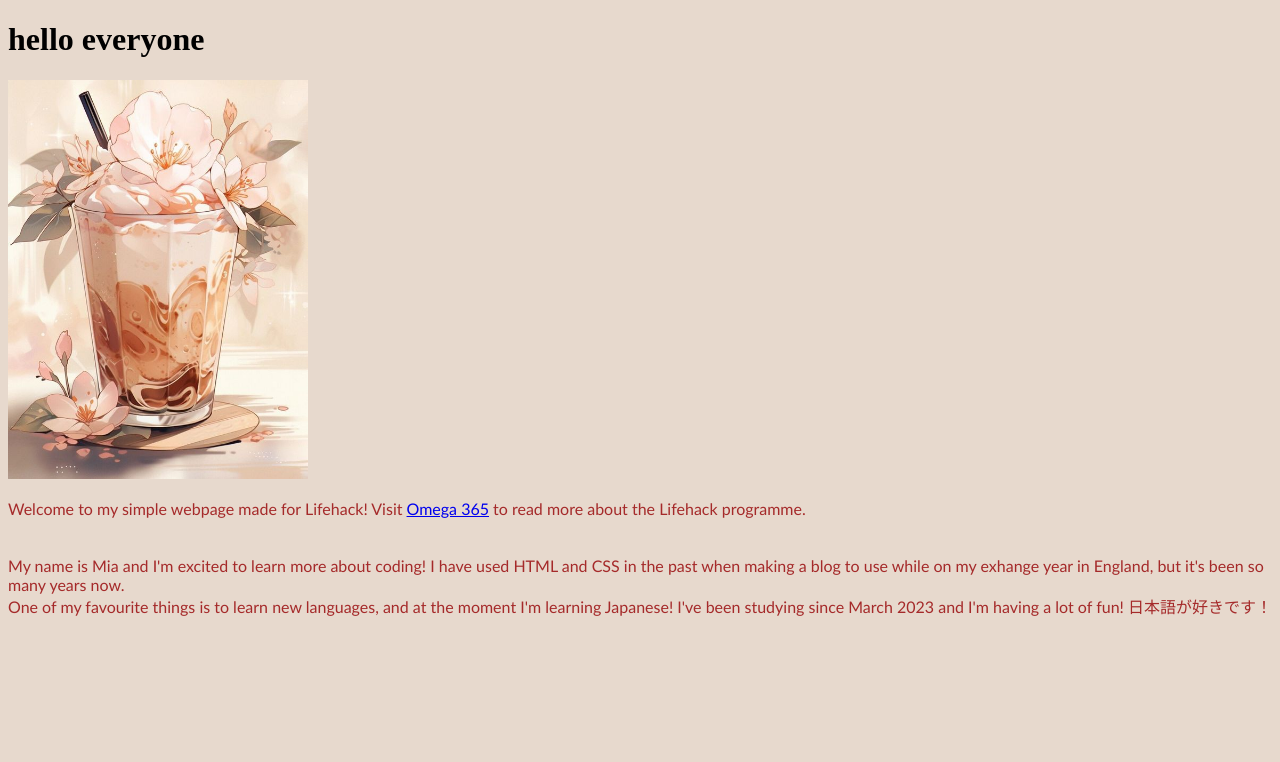
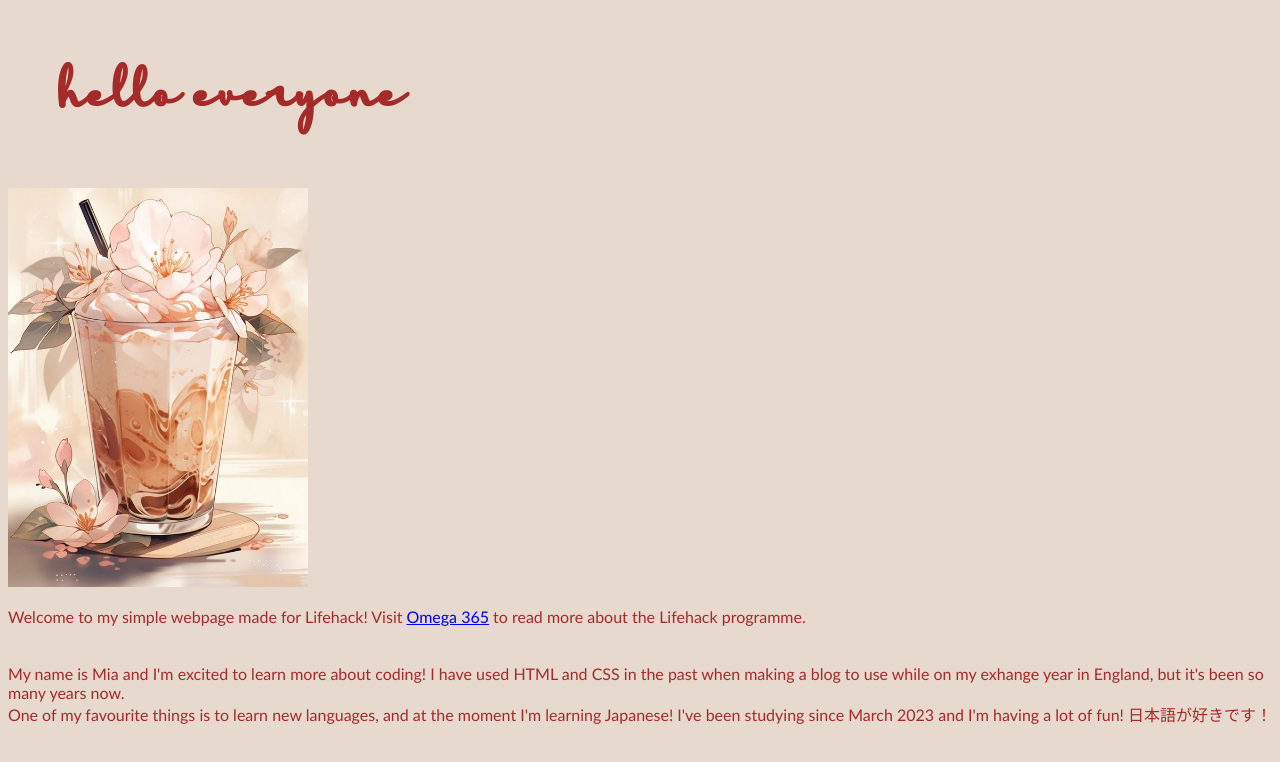
Before and after one commit to mia-sg/starbound245.github.io, a plain HTML site: page index.html in a window 1280 px wide. Drawn offline with Linux system fonts and the light colour scheme.

Commit message:
Update style.css

```diff
--- a/style.css
+++ b/style.css
@@ -5,7 +5,7 @@ body           {
   font-family: customFonts;
   src: url(Sakura.ttf);
 }
-heading       {
+h1       {
   color: brown;
   margin: 50px;
   font-family: customFonts;
```
